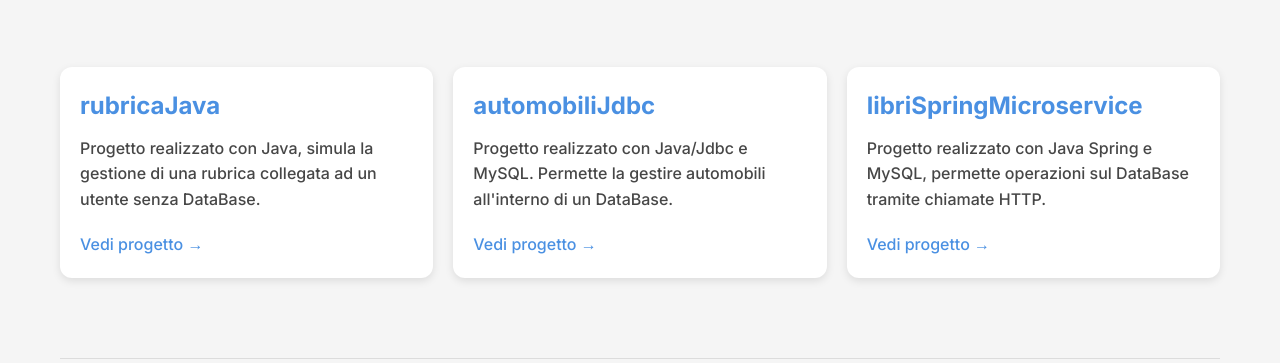
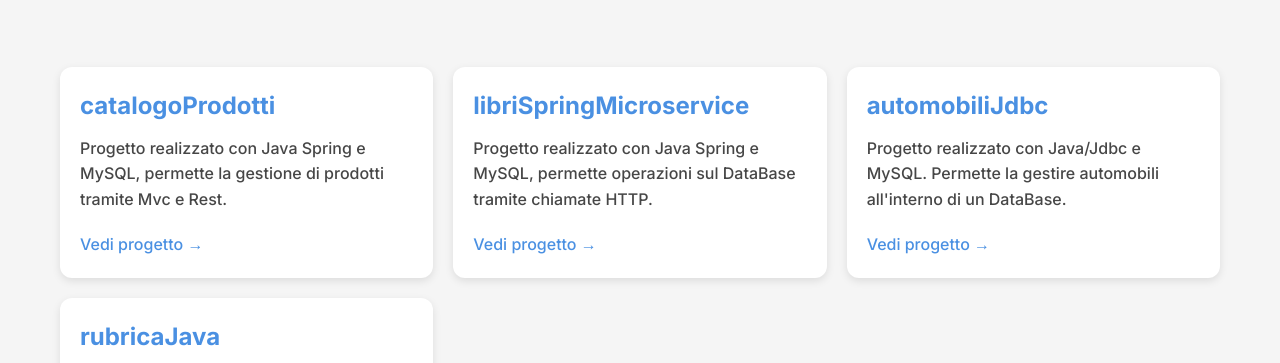
Before and after one commit to nicola-palo/portfolio, a plain HTML site: page index.html in a window 1280 px wide. Shown: the part 175-538 px from the top of the page. Drawn offline with Linux system fonts and the light colour scheme; a small style sheet from the web is missing.

Commit message:
aggiunta mvc e rest progetto prodotti

```diff
--- a/index.html
+++ b/index.html
@@ -114,21 +114,31 @@
             <p style="color:var(--accent); font-size:1.1rem;">Junior Java Developer | Recent Graduate</p>
         </header>
         <section class="projects-grid">
+
+            <div class="project-card">
+                <h3>catalogoProdotti</h3>
+                <p>Progetto realizzato con Java Spring e MySQL, permette la gestione di prodotti tramite Mvc e Rest.</p>
+                <a href="https://github.com/nicola-palo/catalogoProdotti">Vedi progetto →</a>
+            </div>
+
+            <div class="project-card">
+                <h3>libriSpringMicroservice</h3>
+                <p>Progetto realizzato con Java Spring e MySQL, permette operazioni sul DataBase tramite chiamate HTTP.</p>
+                <a href="https://github.com/nicola-palo/springMicroserviceBook">Vedi progetto →</a>
+            </div>
+
+            <div class="project-card">
+                <h3>automobiliJdbc</h3>
+                <p>Progetto realizzato con Java/Jdbc e MySQL. Permette la gestire automobili all'interno di un DataBase.</p>
+                <a href="https://github.com/nicola-palo/automobiliJdbc">Vedi progetto →</a>
+            </div>
+
             <div class="project-card">
                 <h3>rubricaJava</h3>
                 <p>Progetto realizzato con Java, simula la gestione di una rubrica collegata ad un utente senza DataBase.</p>
                 <a href="https://github.com/nicola-palo/rubricaJava">Vedi progetto →</a>
             </div>
-            <div class="project-card">
-                <h3>automobiliJdbc</h3>
-                <p>Progetto realizzato con Java/Jdbc e MySQL. Permette la gestire automobili all'interno di un DataBase.</p>
-                <a href="https://github.com/nicola-palo/automobiliJdbc">Vedi progetto →</a>
-            </div>
-            <div class="project-card">
-                <h3>libriSpringMicroservice</h3>
-                <p>Progetto realizzato con Java Spring e MySQL, permette operazioni sul DataBase tramite chiamate HTTP.</p>
-                <a href="https://github.com/nicola-palo/springMicroserviceBook">Vedi progetto →</a>
-            </div>
+
         </section>
         <footer>
             <p>© 2025 Tutti i diritti riservati</p>
```
